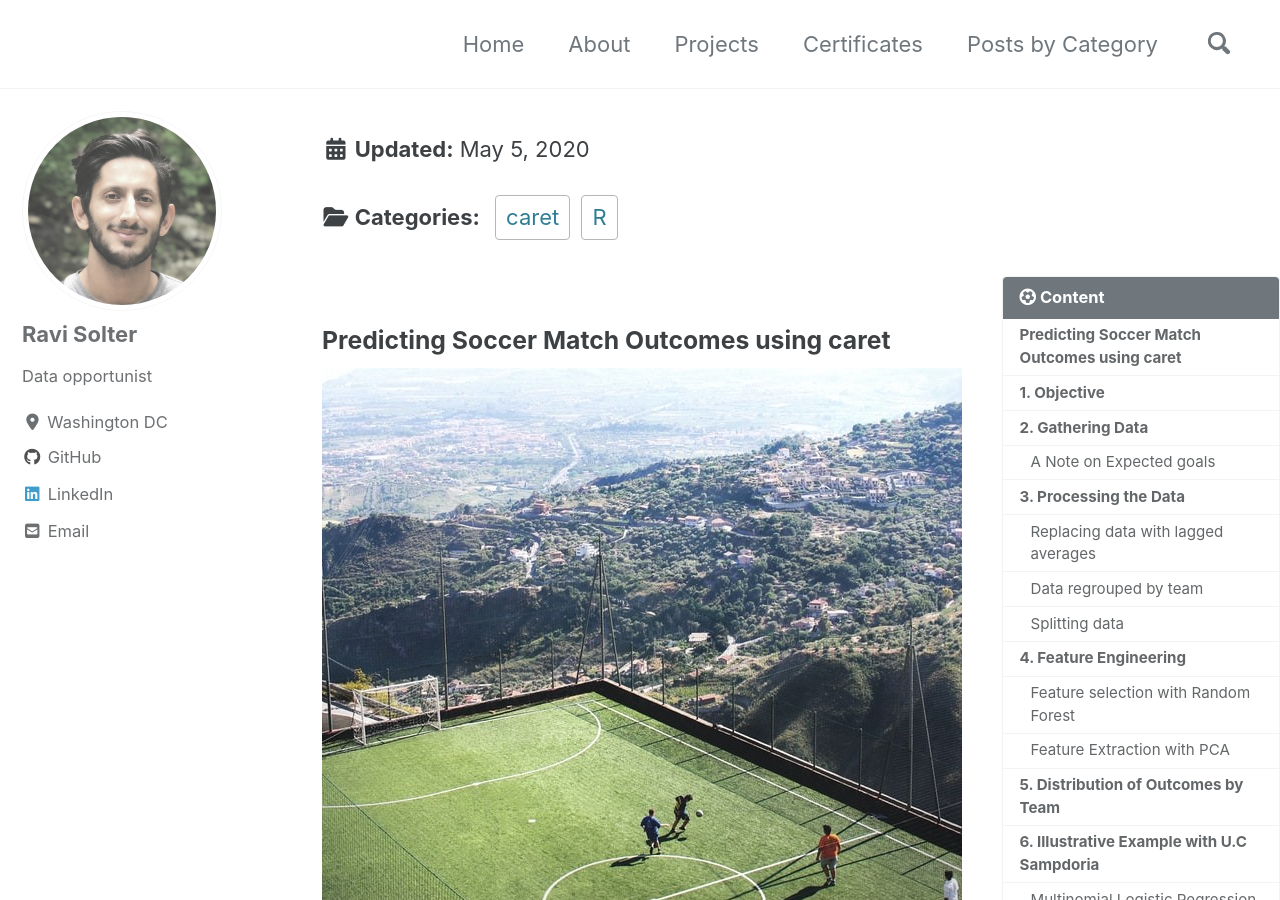
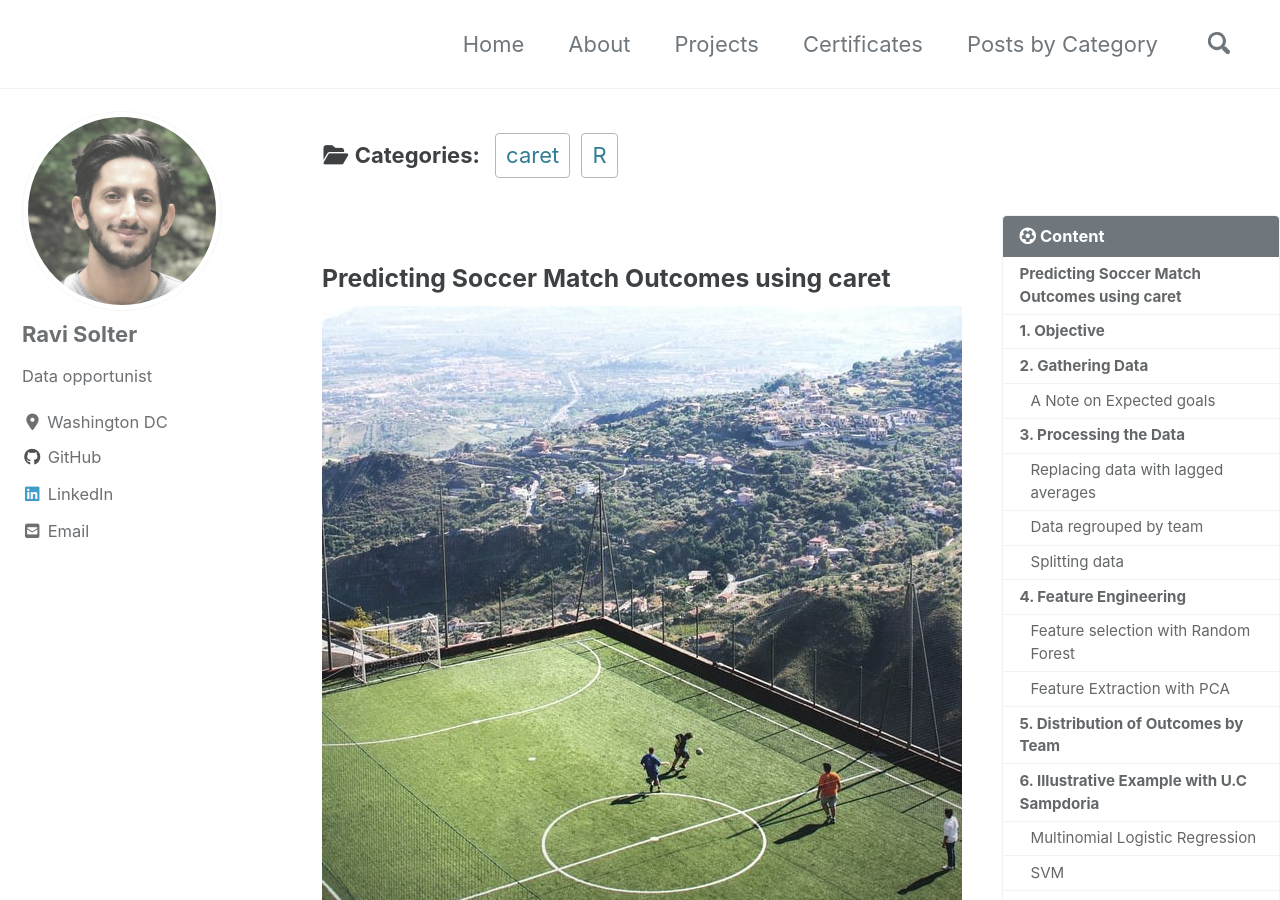
Before and after one commit to rsolter/rsolter.github.io, a Jekyll site: the page built from _posts/2020-05-05-SerieA_Classification.md, in a window 1280 px wide and 900 px high. Built offline with Jekyll 4.4.1, drawn with Linux system fonts in a browser that asks for light colours; cached includes are drawn as plain includes; nearby versions of some CDN libraries.

Commit message:
trying to remove post dates again

```diff
--- a/_layouts/single.html
+++ b/_layouts/single.html
@@ -28,11 +28,6 @@
         <header>
           {% if page.read_time %}
             <p class="page__meta"><i class="far fa-clock" aria-hidden="true"></i> {% include read-time.html %}</p>
-          {% endif %}
-          {% if page.last_modified_at %}
-            <p class="page__date"><strong><i class="fas fa-fw fa-calendar-alt" aria-hidden="true"></i> {{ site.data.ui-text[site.locale].date_label | default: "Updated:" }}</strong> <time datetime="{{ page.last_modified_at | date: "%Y-%m-%d" }}">{{ page.last_modified_at | date: "%B %-d, %Y" }}</time></p>
-          {% elsif page.date %}
-            <p class="page__date"><strong><i class="fas fa-fw fa-calendar-alt" aria-hidden="true"></i> {{ site.data.ui-text[site.locale].date_label | default: "Updated:" }}</strong> <time datetime="{{ page.date | date_to_xmlschema }}">{{ page.date | date: "%B %-d, %Y" }}</time></p>
           {% endif %}
           {% include page__taxonomy.html %}
         </header>
```
